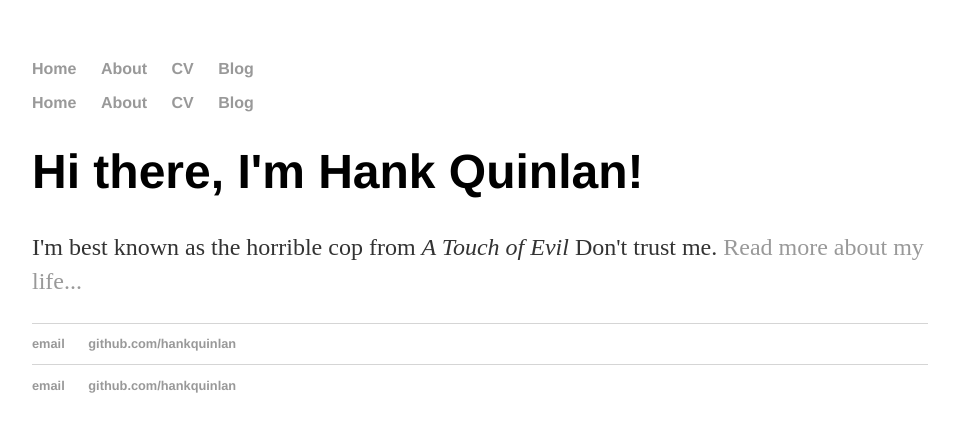
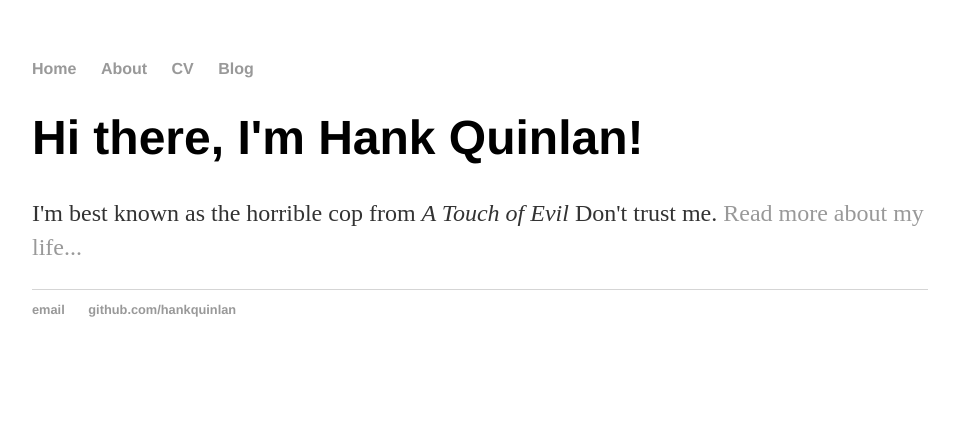
Before and after one commit to nberkouk/nberkouk.github.io, a Jekyll site: the page built from index.md, in a window 1280 px wide. Shown: the top 432 px of the page, without its empty margins (160-1115 px from the left). Built offline with Jekyll 4.4.1, drawn with Linux system fonts in a browser that asks for light colours; our own code applies the rules of GitHub Pages for plain Markdown files.

Commit message:
Update index.md

```diff
--- a/index.md
+++ b/index.md
@@ -1,30 +1,8 @@
-
-<html>
-	<head>
-		<title>Hank Quinlan, Horrible Cop</title>
-		<!-- link to main stylesheet -->
-		<link rel="stylesheet" type="text/css" href="/css/main.css">
-	</head>
-	<body>
-		<nav>
-    		<ul>
-        		<li><a href="/">Home</a></li>
-	        	<li><a href="/about">About</a></li>
-        		<li><a href="/cv">CV</a></li>
-        		<li><a href="/blog">Blog</a></li>
-    		</ul>
-		</nav>
-		<div class="container">
-    		<div class="blurb">
-        		<h1>Hi there, I'm Hank Quinlan!</h1>
-				<p>I'm best known as the horrible cop from <em>A Touch of Evil</em> Don't trust me. <a href="/about">Read more about my life...</a></p>
-    		</div><!-- /.blurb -->
-		</div><!-- /.container -->
-		<footer>
-    		<ul>
-        		<li><a href="mailto:hankquinlanhub@gmail.com">email</a></li>
-        		<li><a href="https://github.com/hankquinlan">github.com/hankquinlan</a></li>
-			</ul>
-		</footer>
-	</body>
-</html>
+---
+layout: default
+title: Hank Quinlan, Horrible Cop
+---
+<div class="blurb">
+	<h1>Hi there, I'm Hank Quinlan!</h1>
+	<p>I'm best known as the horrible cop from <em>A Touch of Evil</em> Don't trust me. <a href="/about">Read more about my life...</a></p>
+</div><!-- /.blurb -->
```
